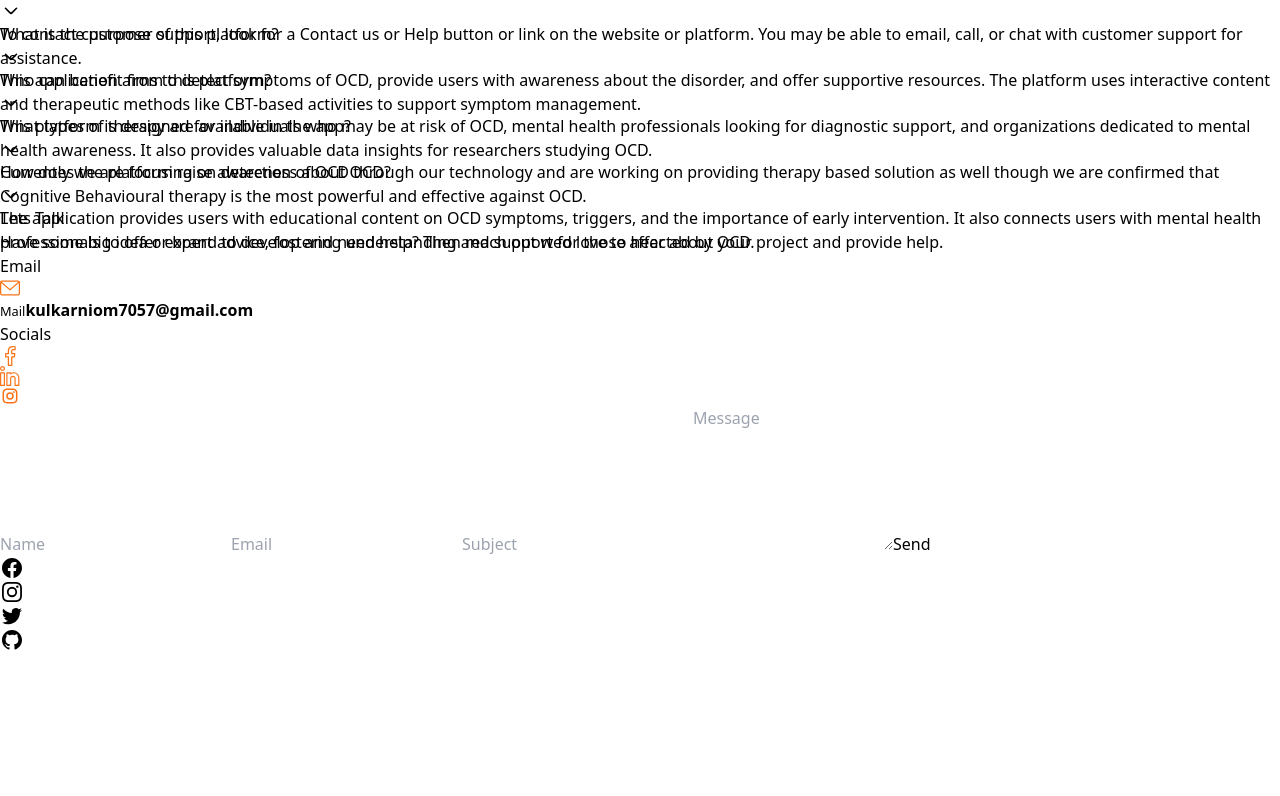
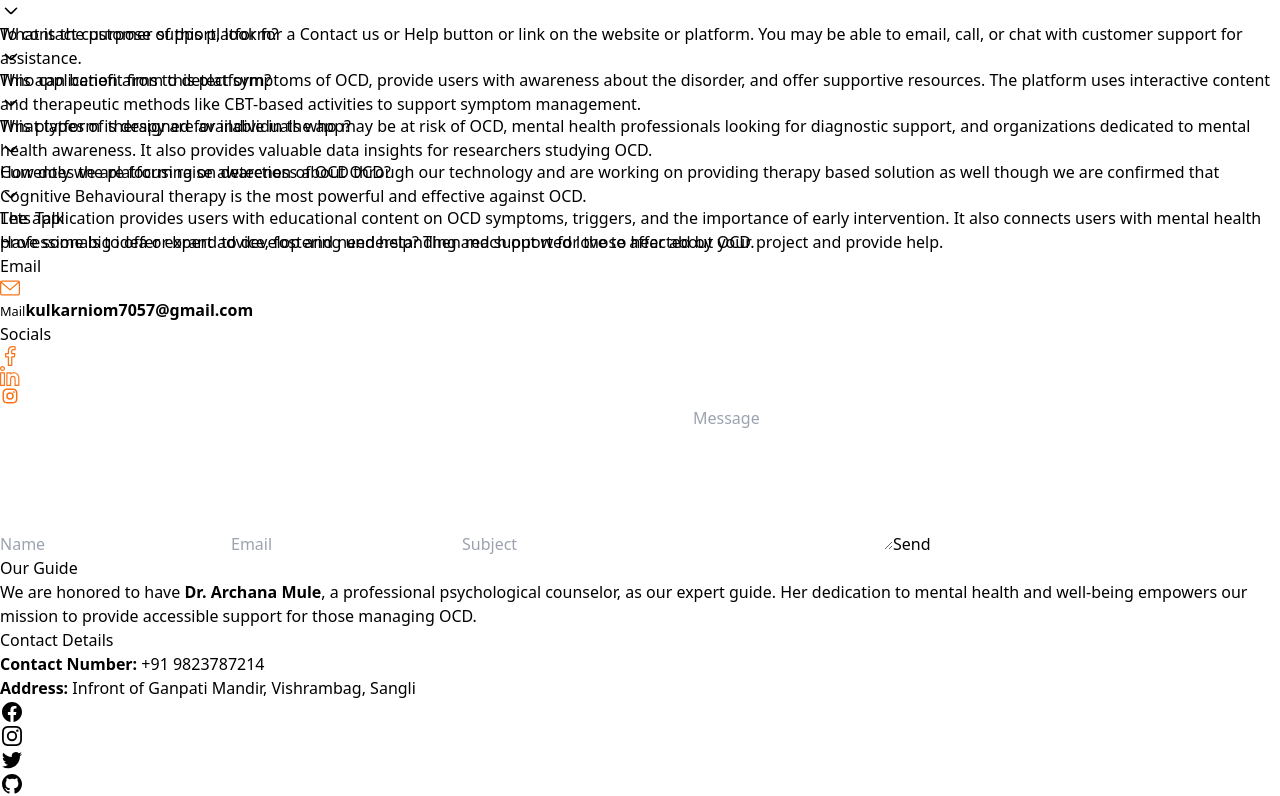
Before and after one commit to OSM-miniproject/frontend, a Next.js app: page / in a window 1280 px wide. Shown: the part 988-1784 px from the top of the page. Before the commit the page ends 1640 px from the top, so only its background shows below. Built offline with nearby package versions, Linux system fonts and the light colour scheme; no server answers.

Commit message:
Stories, guideconnect, email correction  and result added

```diff
--- a/src/app/authenticate/page.js
+++ b/src/app/authenticate/page.js
@@ -50,7 +50,12 @@ const AuthForm = ({
       setPassword('');
     } catch (error) {
       console.error('Sign-up error:', error);
+      // Check if error is due to email already in use
+    if (error.code === 'auth/email-already-in-use') {
+      toast.error('Email already in use. Please use a different email or sign in.');
+    } else {
       toast.error('Sign-up failed. Please try again.');
+    }
     }
   };
 
--- a/src/app/page.js
+++ b/src/app/page.js
@@ -6,6 +6,7 @@ import Testimonials from "../components/Testimonials";
 import reviews from "../../data";
 import Navbar from "../components/Navbar";
 import "./globals.css";
+import GuideConnect from "@/components/GuideConnect";
 
 export default function Home() {
   return (
@@ -20,15 +21,19 @@ export default function Home() {
 
       {/* <section id="testimonials">
         <Testimonials reviews={reviews} />
-      </section> */}
+        </section> */}
 
       <section id="faqs">
         <Faqs />
       </section>
 
-      <section id="resources">
+      <section id="contactus">
         <Contactus />
       </section>
+
+        <section id="guideconnect">
+          <GuideConnect />
+        </section>
     </div>
   );
 }
--- /dev/null
+++ b/src/components/GuideConnect.js
@@ -0,0 +1,21 @@
+const GuideConnect = () => {
+    return (
+        <section className="text-center mb-10">
+            <h2 className="text-3xl font-semibold">Our Guide</h2>
+            <p className="text-lg mt-4 max-w-xl mx-auto">
+                We are honored to have <strong>Dr. Archana Mule</strong>, a professional psychological counselor, as our expert guide. Her dedication to mental health and well-being empowers our mission to provide accessible support for those managing OCD.
+            </p>
+            <div className="mt-6">
+                <h3 className="text-xl font-medium">Contact Details</h3>
+                <p className="mt-2">
+                    <strong>Contact Number:</strong> +91 9823787214
+                </p>
+                <p>
+                    <strong>Address:</strong> Infront of Ganpati Mandir, Vishrambag, Sangli
+                </p>
+            </div>
+        </section>
+    );
+};
+
+export default GuideConnect;
```
Also changed, not shown: src/app/stories/[id]/page.js (+38 -1 lines).
